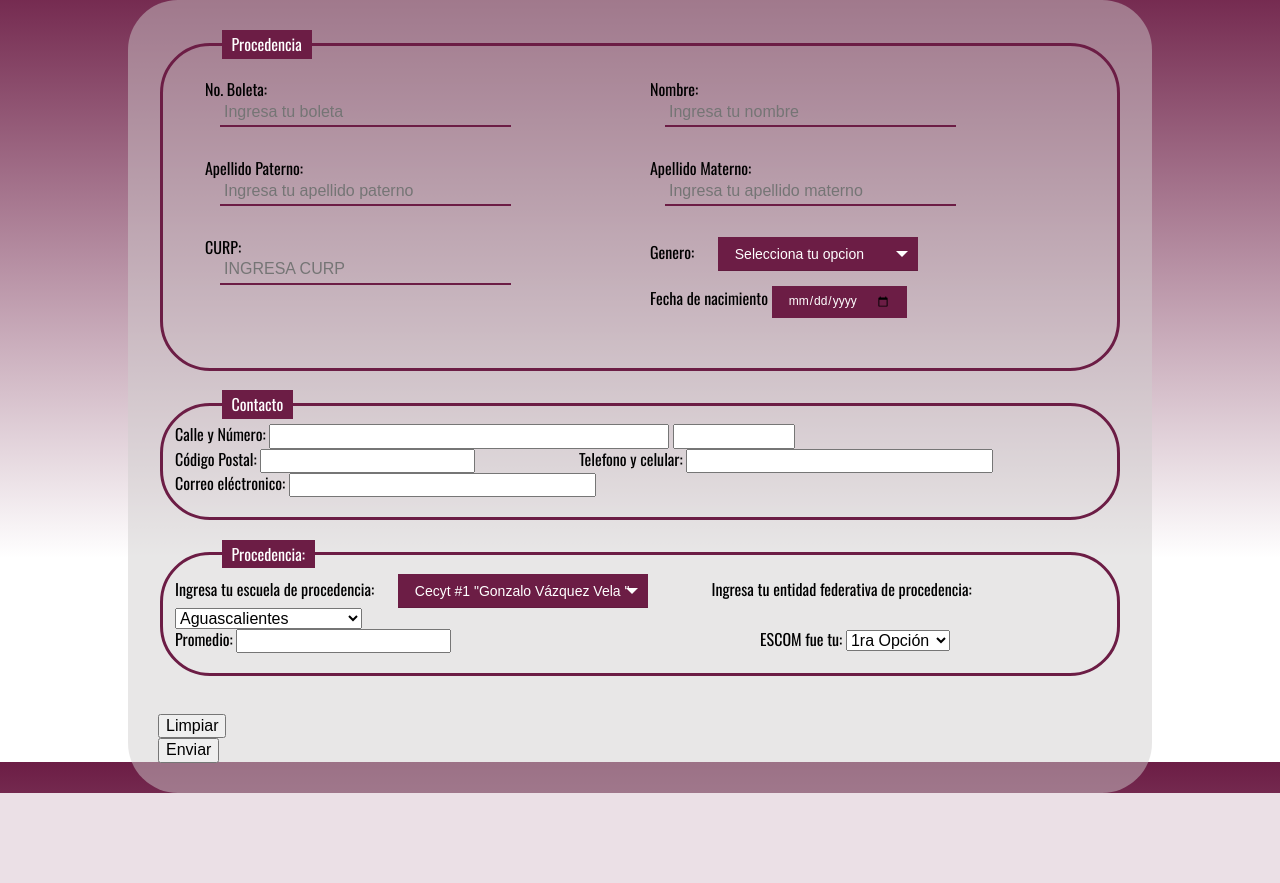
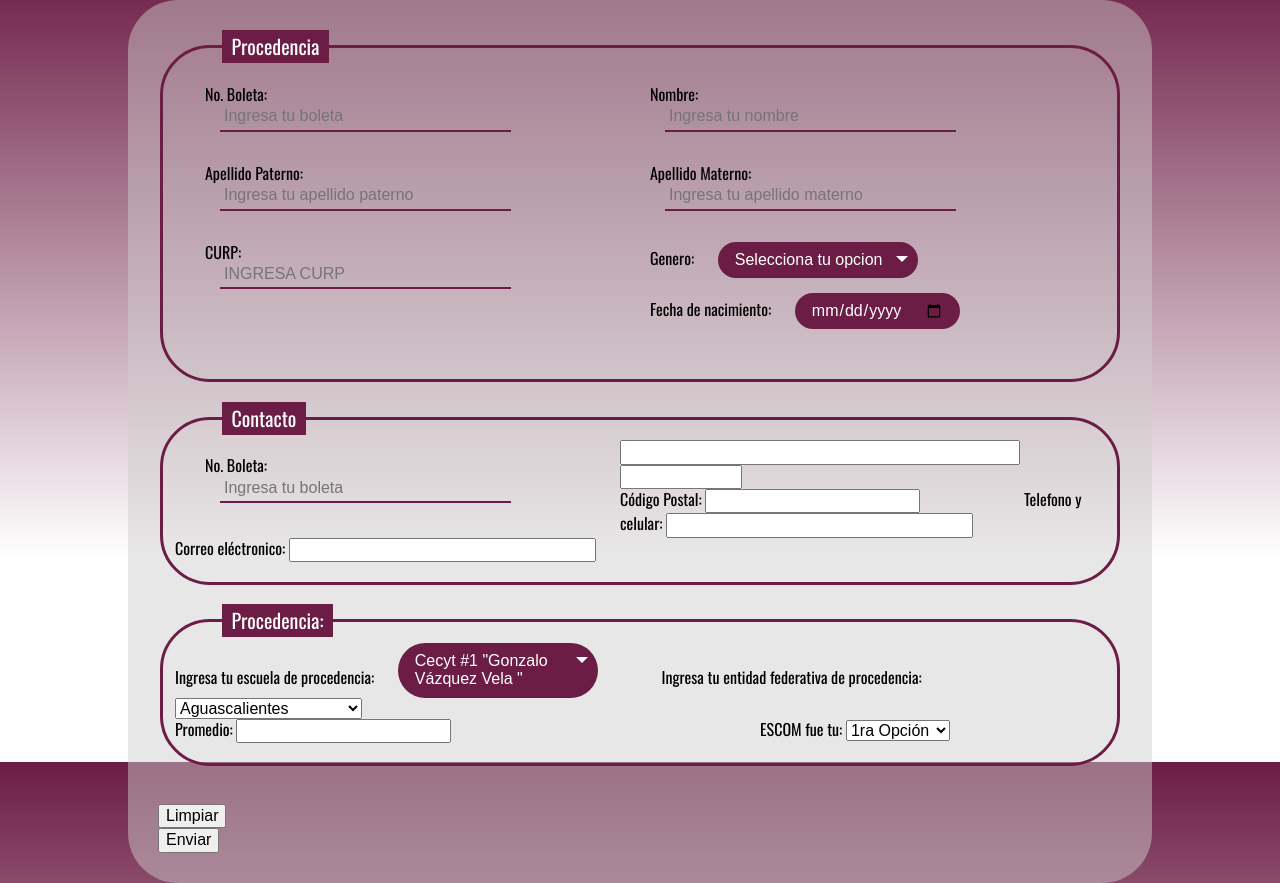
Before and after one commit to pabloacostaflores/web_project, a PHP site: page / in a window 1280 px wide. Shown: the part 38-921 px from the top of the page. Before the commit the page ends 831 px from the top, so only its background shows below. Run offline with PHP 8.4, Linux system fonts and the light colour scheme.

Commit message:
se hace algo responsive

```diff
--- a/REAL/css/small.css
+++ b/REAL/css/small.css
@@ -0,0 +1,27 @@
+*{
+    font-size: 1.625rem;
+}
+legend{
+    font-size: 1.875rem;
+}
+fieldset p{
+    text-align: center;
+}
+p{
+    width: 100%;
+    margin-left: 0;
+    float:center;
+}
+.input{
+    margin-left: 15%;
+}
+.form{
+    width: 100%;
+    margin-left: 0;
+}
+#gen,#nac{
+    margin-left: 15%;
+}
+#se{
+    width:400px;
+}
--- a/REAL/css/style.css
+++ b/REAL/css/style.css
@@ -27,15 +27,15 @@ body{
     text-align: left;
     margin-left: 10%;
     background: rgba(207, 205, 205, 0.479);
-    border-radius: 50px;
-    padding: 30px;
+    border-radius: 3.125rem;
+    padding: 1.875rem;
 }
 .input{
-    padding: 4px;
+    padding: 0.25rem;
     display:block;
     border:none;
-    border-bottom: 2px solid #6C1D45;
-    margin-left:15px;
+    border-bottom: 0.125rem solid #6C1D45;
+    margin-left:0.9375rem;
     width:70%;
     background-color: #ffffff00;
 }
@@ -44,38 +44,40 @@ input:-webkit-autofill:hover,
 input:-webkit-autofill:focus,
 input:-webkit-autofill:active  {
     transition: background-color 5000s;
-    border: 2px solid #6C1D45;
+    border: 0.125rem solid #6C1D45;
 }
 input:autofill {
-    border: 2px solid #6C1D45;
+    border: 0.125rem solid #6C1D45;
 }
 legend {
     background-color: #6C1D45;
     color: white;
-    padding: 5px 10px;
+    padding: 0.3125rem 0.625rem;
     margin-left: 5%;
+    font-size: 1.25rem;
 }
 fieldset {
     display: block;
-    margin-inline-start: 2px;
-    margin-inline-end: 2px;
+    margin-inline-start: 0.125rem;
+    margin-inline-end: 0.125rem;
     padding-block-start: 0.35em;
     padding-inline-start: 0.75em;
     padding-inline-end: 0.75em;
     padding-block-end: 0.625em;
-    border-width: 3px;
+    border-width: 0.1875rem;
     border-color: #6C1D45;
     border-image: initial;
     margin-bottom: 2%;
-    border-radius: 50px;
-    padding-bottom: 20px;
+    border-radius: 3.125rem;
+    padding-bottom: 1.25rem;
+    font-size: 1rem;
 }
 p{
     margin-left: 30px;
     float: left;
 }
 #nac, #gen{
-    margin: 15px 0 0 30px;
+    margin: 0.9375rem 0 0 1.875rem;
     display: inline-block;
 }
 
@@ -84,8 +86,8 @@ p{
 .custom-select{
     position: relative;
     font-family: Arial;
-    font-size: 14px;
-    margin-left: 20px;
+    font-size: 1rem;
+    margin-left: 1.25rem;
     display: inline-block;
 }
 
@@ -101,11 +103,11 @@ p{
 .select-selected:after {
     position: absolute;
     content: "";
-    top: 14px;
-    right: 10px;
+    top: 0.875rem;
+    right: 0.625rem;
     width: 0;
     height: 0;
-    border: 6px solid transparent;
+    border: 0.375rem solid transparent;
     border-color: #fff transparent transparent transparent;
 }
 
@@ -122,6 +124,7 @@ p{
     border: 1px solid transparent;
     border-color: transparent transparent rgba(0, 0, 0, 0.1) transparent;
     cursor: pointer;
+    border-radius: 3.125rem;
 }
 
 /* Style items (options): */
@@ -132,6 +135,7 @@ p{
     left: 0;
     right: 0;
     z-index: 99;
+    border-radius: 1.25rem;
 }
 
 /* Hide the items when the select box is closed: */
@@ -147,27 +151,31 @@ p{
 
 .custom-date-field {
     font-family: Arial, Sans-serif;
-    padding: 8px 16px;
-    font-size: 12px;
-    margin-bottom: 30px;
+    padding: 0.5rem 1rem;
+    font-size: 1rem;
+    margin: 0 0 1.875rem 1.25rem;
     background-color:#6C1D45;
     border: none;
     color: white;
+    border-radius: 50px;
 }
 
 .custom-date-field input {
     border: none;
-    padding: 5px 10px;
+    padding: 0.3125rem 0.625rem;
     color: white;
 }
 
 .custom-date-field span {
     display: block;
-    font-size: 12px;
+    font-size: 1rem;
 }
 
 .custom-date-field label {
     width: 30%;
     display: inline-block;
-    font-size: 18px;
+    font-size: 1rem;
 }
+#se{
+    width:200px;
+}
--- a/REAL/index.html
+++ b/REAL/index.html
@@ -10,8 +10,8 @@
     <link rel="stylesheet" href="/css/normalize.css">
     <link rel="stylesheet" href="/css/style.css">
     <!-- media queries -->
-    <link rel="stylesheet" href="css/medium.css" media="(max-width: 630px)">
-    <link rel="stylesheet" href="css/small.css" media="(max-width: 630px)">
+    <!-- <link rel="stylesheet" href="css/medium.css" media="(max-width: 630px)"> -->
+    <link rel="stylesheet" href="css/small.css" media="(max-width: 1015px)">
 </head>
 <body>
     <!-- header with buttons -->
@@ -31,7 +31,7 @@
                 <p>CURP:<input type="text" style="text-transform:uppercase;" name="curp " size="40 " class="input" placeholder="Ingresa curp"></p>
                 <div id="gen">
                     <label for="genero">Genero:</label>
-                    <div class="custom-select" style="width: 200px;">
+                    <div class="custom-select" id="se">
                         <select name="genero">
                             <option value="" disabled selected>Selecciona tu opcion</option>
                             <option value="Masculino">Masculino</option>
@@ -41,19 +41,19 @@
                     </div>
                 </div>
                 <div id="nac">
-                    <label for="fechanacimiento">Fecha de nacimiento</label>
-                    <input type="date" class="custom-date-field"/>
+                    <label for="fechanacimiento">Fecha de nacimiento:</label>
+                    <input type="date" class="custom-date-field" value="Ingresa tu fecha de nacimiento"/>
                 </div>
             </fieldset>
             <!-- contacto -->
 
             <fieldset>
                 <legend>Contacto</legend>
-                <label for="calle">Calle y Número: </label>
-                <input type="text" id="calle" name="calle" size="40" />
-                <input type="text" id="colonia" name="colonia" size="10" /><br/>
+                <p>No. Boleta:<input type="text" name="numero_de_boleta" size="40" class="input" placeholder="Ingresa tu boleta"></p>
+                <input type="text" id="calle" name="calle" size="40px" />
+                <input type="text" id="colonia" name="colonia" size="10px" /><br/>
                 <label for="cp">Código Postal: </label>
-                <input type="number" id="colonia" name="colonia" size="20" />
+                <input type="number" id="colonia" name="colonia" size="20px" />
                 <label for="telefono" style="margin-left:100px;">Telefono y celular: </label>
                 <input type="tel" id="telefono" name="telefono " size="30" /><br/>
                 <label for="correo">Correo eléctronico: </label>
@@ -66,7 +66,7 @@
             <fieldset>
                 <legend>Procedencia:</legend>
                 <label for="Escuela">Ingresa tu escuela de procedencia: </label>
-                <div class="custom-select" style="width: 250px;">
+                <div class="custom-select" id="se">
                     <select name="Escuela">
                         <option value="cecyt1">Cecyt #1 "Gonzalo Vázquez Vela "</option>
                         <option value="cecyt2">Cecyt #2 "Miguel Bernard Perales "</option>
```
